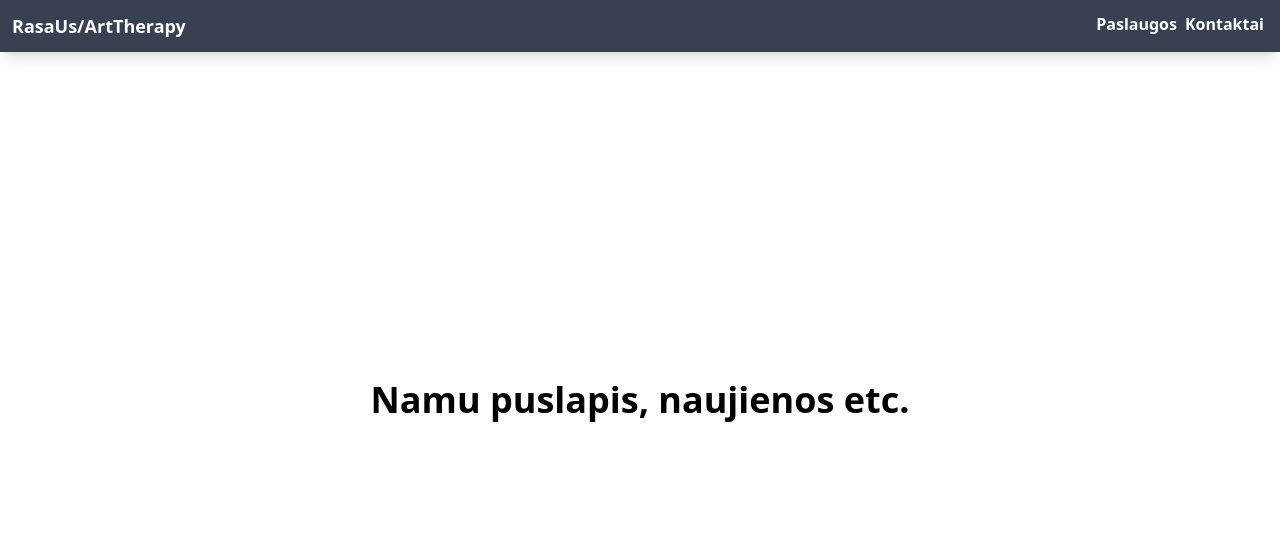
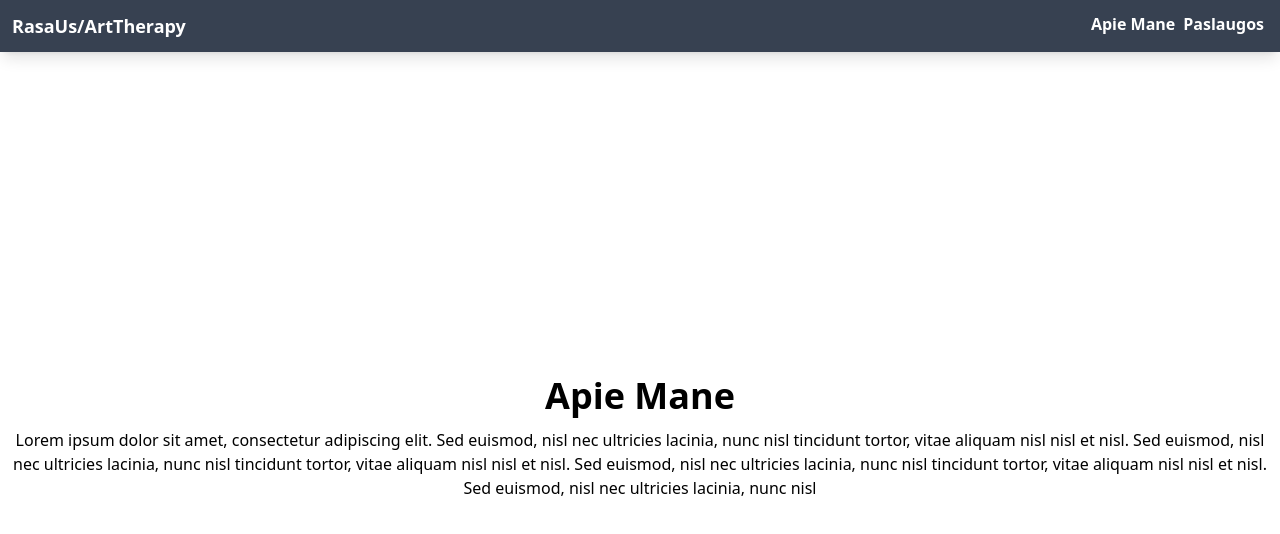
Before and after one commit to ne0rad/rasaus-art, a Next.js app: page / in a window 1280 px wide. Shown: the top 534 px of the page. Built offline with nearby package versions, Linux system fonts and the light colour scheme.

Commit message:
UPD: Pages as slides

```diff
--- a/app/components/Box.tsx
+++ /dev/null
@@ -1,9 +0,0 @@
-export default function Box({ children }: { children: React.ReactNode }) {
-    return (
-        <>
-            <div className="flex items-center justify-center h-full">
-                {children}
-            </div>
-        </>
-    )
-}
--- a/app/components/Navbar/NavLink.tsx
+++ b/app/components/Navbar/NavLink.tsx
@@ -1,15 +1,12 @@
-import Link from 'next/link'
+type NavLinkType = {
+    href: string
+    children: React.ReactNode
+}
 
-export default function NavLink({
-    href,
-    children,
-}: {
-    href: string
-    children: string
-}) {
+export default function NavLink({ href, children }: NavLinkType) {
     return (
-        <Link href={href} className="mx-1 font-bold hover:underline">
+        <a href={href} className="mx-1 font-bold hover:underline">
             {children}
-        </Link>
+        </a>
     )
 }
--- a/app/components/Navbar/Navbar.tsx
+++ b/app/components/Navbar/Navbar.tsx
@@ -3,14 +3,16 @@ import NavLink from '@/components/Navbar/NavLink'
 
 export default function Navbar() {
     return (
-        <div className="flex flex-row justify-between content-center min-w-full p-3 bg-gray-700 text-white shadow-lg mb-3 fixed">
-            <Link href="/" className="font-bold text-lg">
-                RasaUs/ArtTherapy
-            </Link>
-            <div>
-                <NavLink href="/paslaugos">Paslaugos</NavLink>
-                <NavLink href="/kontaktai">Kontaktai</NavLink>
+        <>
+            <div className="flex flex-row justify-between content-center min-w-full p-3 bg-gray-700 text-white shadow-lg fixed">
+                <Link href="/" className="font-bold text-lg">
+                    RasaUs/ArtTherapy
+                </Link>
+                <div>
+                    <NavLink href="#about">Apie Mane</NavLink>
+                    <NavLink href="#services">Paslaugos</NavLink>
+                </div>
             </div>
-        </div>
+        </>
     )
 }
--- /dev/null
+++ b/app/components/ParagraphText.tsx
@@ -0,0 +1,11 @@
+export default function ParagraphText({
+    children,
+}: {
+    children: React.ReactNode
+}) {
+    return (
+        <>
+            <p className="text-center">{children}</p>
+        </>
+    )
+}
--- /dev/null
+++ b/app/components/Slide.tsx
@@ -0,0 +1,15 @@
+type Props = {
+    children: React.ReactNode
+    id: string
+}
+
+export default function Slide({ children, id }: Props) {
+    return (
+        <div
+            id={id}
+            className="flex flex-col items-center justify-center h-full w-full snap-start pt-16 px-2"
+        >
+            {children}
+        </div>
+    )
+}
--- /dev/null
+++ b/app/components/TitleText.tsx
@@ -0,0 +1,7 @@
+export default function TitleText({ children }: { children: React.ReactNode }) {
+    return (
+        <>
+            <h1 className="text-center font-bold text-4xl my-3">{children}</h1>
+        </>
+    )
+}
--- a/app/kontaktai/page.tsx
+++ /dev/null
@@ -1,7 +0,0 @@
-export default function Kontaktai() {
-    return (
-        <>
-            <h1 className="text-6xl font-bold text-center">Kontaktai</h1>
-        </>
-    )
-}
--- a/app/layout.tsx
+++ b/app/layout.tsx
@@ -1,5 +1,4 @@
 import Navbar from '@/components/Navbar/Navbar'
-import Box from '@/components/Box'
 
 import '@/globals.css'
 
@@ -10,14 +9,10 @@ export default function RootLayout({
 }) {
     return (
         <html lang="en">
-            {/*
-        <head /> will contain the components returned by the nearest parent
-        head.tsx. Find out more at https://beta.nextjs.org/docs/api-reference/file-conventions/head
-      */}
             <head />
-            <body className="h-screen dark:bg-gray-900 dark:text-white">
+            <body className="dark:bg-gray-900 dark:text-white">
                 <Navbar />
-                <Box>{children}</Box>
+                {children}
             </body>
         </html>
     )
--- a/app/page.tsx
+++ b/app/page.tsx
@@ -1,9 +1,31 @@
+import ParagraphText from './components/ParagraphText'
+import Slide from './components/Slide'
+import TitleText from './components/TitleText'
+
 export default function Home() {
     return (
-        <>
-            <h1 className="text-center font-bold text-4xl">
-                Namu puslapis, naujienos etc.
-            </h1>
-        </>
+        <div className='h-screen w-full mx:auto overflow-scroll snap-y snap-mandatory'>
+            <Slide id="about">
+                <TitleText>Apie Mane</TitleText>
+                <ParagraphText>
+                    Lorem ipsum dolor sit amet, consectetur adipiscing elit. Sed
+                    euismod, nisl nec ultricies lacinia, nunc nisl tincidunt
+                    tortor, vitae aliquam nisl nisl et nisl. Sed euismod, nisl
+                    nec ultricies lacinia, nunc nisl tincidunt tortor, vitae
+                    aliquam nisl nisl et nisl. Sed euismod, nisl nec ultricies
+                    lacinia, nunc nisl tincidunt tortor, vitae aliquam nisl nisl
+                    et nisl. Sed euismod, nisl nec ultricies lacinia, nunc nisl
+                </ParagraphText>
+            </Slide>
+
+            <Slide id="services">
+                <TitleText>Paslaugos</TitleText>
+                <ParagraphText>
+                    Lorem ipsum dolor sit amet, consectetur adipiscing elit. Sed
+                    euismod, nisl nec ultricies lacinia, nunc nisl tincidunt
+                    tortor, vitae aliquam nisl nisl et nisl. Sed euismod, nisl
+                </ParagraphText>
+            </Slide>
+        </div>
     )
 }
--- a/app/paslaugos/page.tsx
+++ /dev/null
@@ -1,7 +0,0 @@
-export default function Paslaugos() {
-    return (
-        <>
-            <h1 className="text-6xl font-bold text-center">Paslaugos</h1>
-        </>
-    )
-}
```
